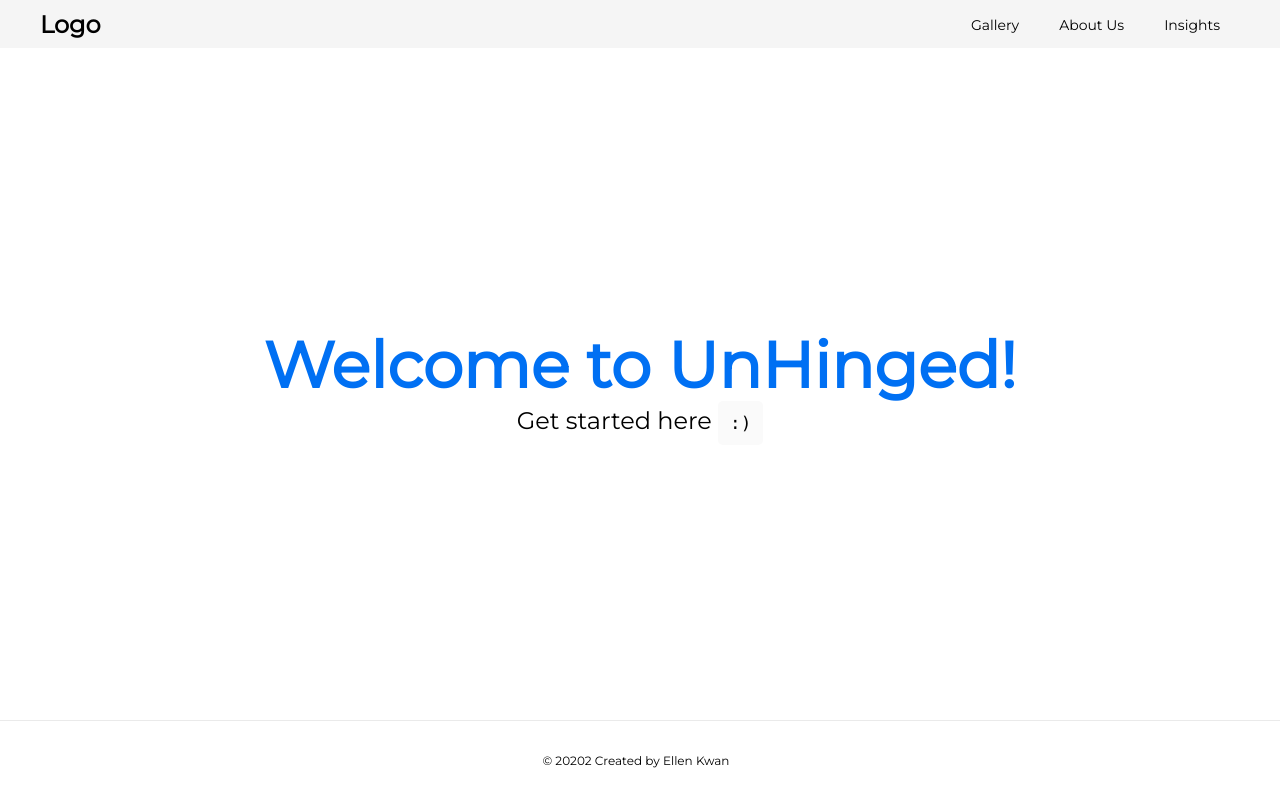
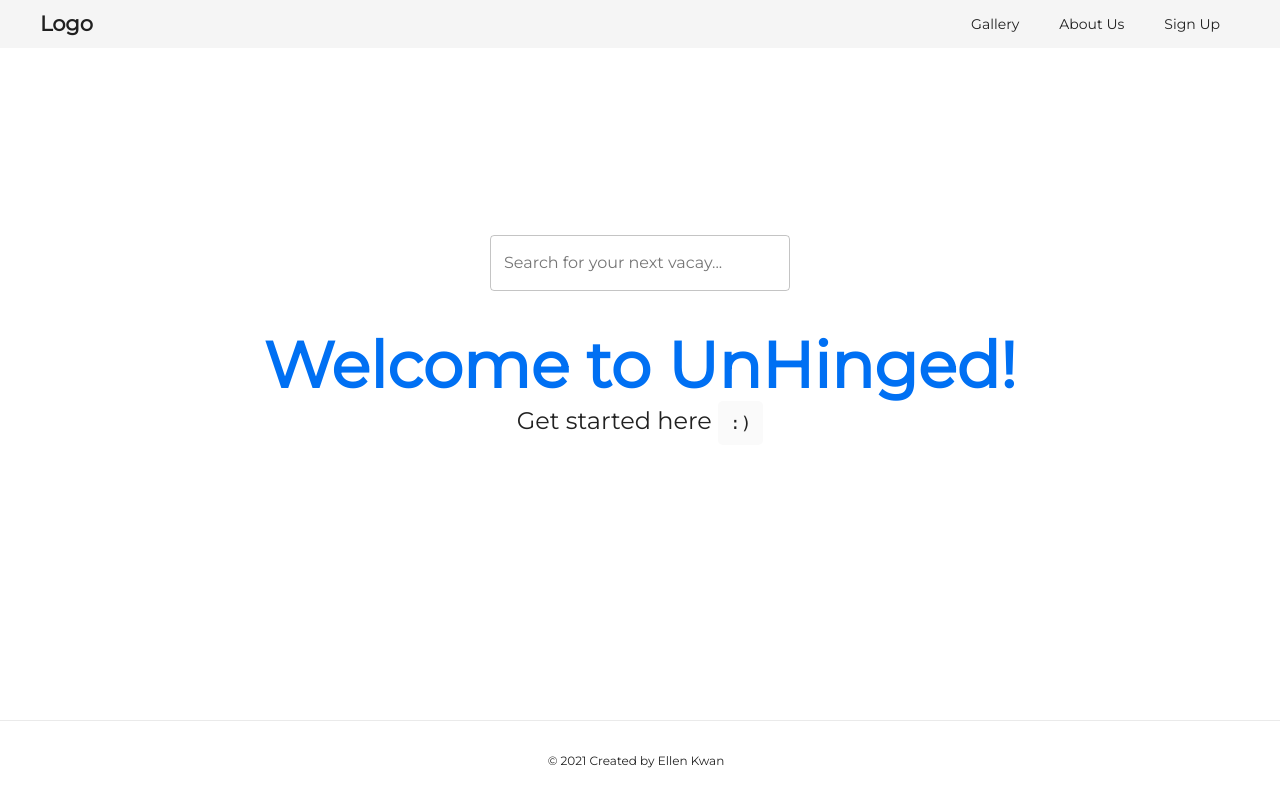
Before and after one commit to ellie1226/lyrixify, a Next.js app: page / in a window 1280 px wide. Built offline with nearby package versions, Linux system fonts and the light colour scheme.

Commit message:
save if needed later

```diff
--- a/package.json
+++ b/package.json
@@ -10,6 +10,9 @@
   },
   "dependencies": {
     "@apollo/client": "^3.3.21",
+    "@material-ui/core": "^4.12.3",
+    "@material-ui/icons": "^4.11.2",
+    "@material-ui/lab": "*",
     "graphql": "^15.5.1",
     "next": "11.0.1",
     "react": "17.0.2",
--- a/pages/NavBar.jsx
+++ b/pages/NavBar.jsx
@@ -11,11 +11,8 @@ export default function NavBar() {
           <ul className="nav-links">
             <li><a href="#">Gallery</a></li>
             <li><a href="#">About Us</a></li>
-            <li><a href="#">Insights</a></li>
+            <li><a href="#">Sign Up</a></li>
           </ul>
-          {/* <a href="#">
-            <button>Contact</button>
-          </a> */}
         </nav>
         <div className="hamburger">
           <div className="line1"></div>
--- /dev/null
+++ b/pages/SearchBar.jsx
@@ -0,0 +1,132 @@
+/* eslint-disable no-use-before-define */
+import React from "react";
+import TextField from "@material-ui/core/TextField";
+import Autocomplete from "@material-ui/lab/Autocomplete";
+
+export default function SearchBar() {
+  return (
+    <div className="search-bar" style={{ width: 300 }}>
+      <Autocomplete
+        id="free-solo"
+        freeSolo
+        options={top100Films.map((option) => option.title)}
+        renderInput={(params) => (
+          <TextField
+          {...params}
+          label="Search for your next vacay..."
+          margin="normal"
+          variant="outlined"
+          />
+        )}
+      />
+    </div>
+  );
+}
+
+// Top 100 films as rated by IMDb users. http://www.imdb.com/chart/top
+const top100Films = [
+  { title: "The Shawshank Redemption", year: 1994 },
+  { title: "The Godfather", year: 1972 },
+  { title: "The Godfather: Part II", year: 1974 },
+  { title: "The Dark Knight", year: 2008 },
+  { title: "12 Angry Men", year: 1957 },
+  { title: "Schindler's List", year: 1993 },
+  { title: "Pulp Fiction", year: 1994 },
+  { title: "The Lord of the Rings: The Return of the King", year: 2003 },
+  { title: "The Good, the Bad and the Ugly", year: 1966 },
+  { title: "Fight Club", year: 1999 },
+  { title: "The Lord of the Rings: The Fellowship of the Ring", year: 2001 },
+  { title: "Star Wars: Episode V - The Empire Strikes Back", year: 1980 },
+  { title: "Forrest Gump", year: 1994 },
+  { title: "Inception", year: 2010 },
+  { title: "The Lord of the Rings: The Two Towers", year: 2002 },
+  { title: "One Flew Over the Cuckoo's Nest", year: 1975 },
+  { title: "Goodfellas", year: 1990 },
+  { title: "The Matrix", year: 1999 },
+  { title: "Seven Samurai", year: 1954 },
+  { title: "Star Wars: Episode IV - A New Hope", year: 1977 },
+  { title: "City of God", year: 2002 },
+  { title: "Se7en", year: 1995 },
+  { title: "The Silence of the Lambs", year: 1991 },
+  { title: "It's a Wonderful Life", year: 1946 },
+  { title: "Life Is Beautiful", year: 1997 },
+  { title: "The Usual Suspects", year: 1995 },
+  { title: "Léon: The Professional", year: 1994 },
+  { title: "Spirited Away", year: 2001 },
+  { title: "Saving Private Ryan", year: 1998 },
+  { title: "Once Upon a Time in the West", year: 1968 },
+  { title: "American History X", year: 1998 },
+  { title: "Interstellar", year: 2014 },
+  { title: "Casablanca", year: 1942 },
+  { title: "City Lights", year: 1931 },
+  { title: "Psycho", year: 1960 },
+  { title: "The Green Mile", year: 1999 },
+  { title: "The Intouchables", year: 2011 },
+  { title: "Modern Times", year: 1936 },
+  { title: "Raiders of the Lost Ark", year: 1981 },
+  { title: "Rear Window", year: 1954 },
+  { title: "The Pianist", year: 2002 },
+  { title: "The Departed", year: 2006 },
+  { title: "Terminator 2: Judgment Day", year: 1991 },
+  { title: "Back to the Future", year: 1985 },
+  { title: "Whiplash", year: 2014 },
+  { title: "Gladiator", year: 2000 },
+  { title: "Memento", year: 2000 },
+  { title: "The Prestige", year: 2006 },
+  { title: "The Lion King", year: 1994 },
+  { title: "Apocalypse Now", year: 1979 },
+  { title: "Alien", year: 1979 },
+  { title: "Sunset Boulevard", year: 1950 },
+  {
+    title:
+      "Dr. Strangelove or: How I Learned to Stop Worrying and Love the Bomb",
+    year: 1964,
+  },
+  { title: "The Great Dictator", year: 1940 },
+  { title: "Cinema Paradiso", year: 1988 },
+  { title: "The Lives of Others", year: 2006 },
+  { title: "Grave of the Fireflies", year: 1988 },
+  { title: "Paths of Glory", year: 1957 },
+  { title: "Django Unchained", year: 2012 },
+  { title: "The Shining", year: 1980 },
+  { title: "WALL·E", year: 2008 },
+  { title: "American Beauty", year: 1999 },
+  { title: "The Dark Knight Rises", year: 2012 },
+  { title: "Princess Mononoke", year: 1997 },
+  { title: "Aliens", year: 1986 },
+  { title: "Oldboy", year: 2003 },
+  { title: "Once Upon a Time in America", year: 1984 },
+  { title: "Witness for the Prosecution", year: 1957 },
+  { title: "Das Boot", year: 1981 },
+  { title: "Citizen Kane", year: 1941 },
+  { title: "North by Northwest", year: 1959 },
+  { title: "Vertigo", year: 1958 },
+  { title: "Star Wars: Episode VI - Return of the Jedi", year: 1983 },
+  { title: "Reservoir Dogs", year: 1992 },
+  { title: "Braveheart", year: 1995 },
+  { title: "M", year: 1931 },
+  { title: "Requiem for a Dream", year: 2000 },
+  { title: "Amélie", year: 2001 },
+  { title: "A Clockwork Orange", year: 1971 },
+  { title: "Like Stars on Earth", year: 2007 },
+  { title: "Taxi Driver", year: 1976 },
+  { title: "Lawrence of Arabia", year: 1962 },
+  { title: "Double Indemnity", year: 1944 },
+  { title: "Eternal Sunshine of the Spotless Mind", year: 2004 },
+  { title: "Amadeus", year: 1984 },
+  { title: "To Kill a Mockingbird", year: 1962 },
+  { title: "Toy Story 3", year: 2010 },
+  { title: "Logan", year: 2017 },
+  { title: "Full Metal Jacket", year: 1987 },
+  { title: "Dangal", year: 2016 },
+  { title: "The Sting", year: 1973 },
+  { title: "2001: A Space Odyssey", year: 1968 },
+  { title: "Singin' in the Rain", year: 1952 },
+  { title: "Toy Story", year: 1995 },
+  { title: "Bicycle Thieves", year: 1948 },
+  { title: "The Kid", year: 1921 },
+  { title: "Inglourious Basterds", year: 2009 },
+  { title: "Snatch", year: 2000 },
+  { title: "3 Idiots", year: 2009 },
+  { title: "Monty Python and the Holy Grail", year: 1975 },
+];
--- a/pages/_app.js
+++ b/pages/_app.js
@@ -1,7 +1,29 @@
+import React from "react"
+import { ThemeProvider } from '@material-ui/core/styles';
+import CssBaseline from '@material-ui/core/CssBaseline';
+import theme from '../src/theme';
 import '../styles/globals.css'
 
 function MyApp({ Component, pageProps }) {
-  return <Component {...pageProps} />
+
+    React.useEffect(() => {
+    // Remove the server-side injected CSS.
+    const jssStyles = document.querySelector('#jss-server-side');
+    if (jssStyles) {
+      jssStyles.parentElement.removeChild(jssStyles);
+    }
+  }, []);
+
+  return (
+    <React.Fragment>
+      <ThemeProvider theme={theme}>
+        {/* CssBaseline kickstart an elegant, consistent, and simple baseline to build upon. */}
+        <CssBaseline />
+        <Component {...pageProps} />
+      </ThemeProvider>
+    </React.Fragment>
+
+  )
 }
 
 export default MyApp
--- /dev/null
+++ b/pages/_document.js
@@ -0,0 +1,41 @@
+/* eslint-disable react/jsx-filename-extension */
+import React from 'react';
+import Document, {
+  Html, Main, NextScript, Head
+} from 'next/document';
+import { ServerStyleSheets } from '@material-ui/core/styles';
+
+export default class MyDocument extends Document {
+  render() {
+    return (
+      <Html lang="en">
+        <body>
+          <Head />
+          <Main />
+          <NextScript />
+        </body>
+      </Html>
+    );
+  }
+}
+
+// `getInitialProps` belongs to `_document` (instead of `_app`),
+// it's compatible with server-side generation (SSG).
+MyDocument.getInitialProps = async (ctx) => {
+
+  // Render app and page and get the context of the page with collected side effects.
+  const sheets = new ServerStyleSheets();
+  const originalRenderPage = ctx.renderPage;
+
+  ctx.renderPage = () => originalRenderPage({
+    enhanceApp: (App) => (props) => sheets.collect(<App {...props} />),
+  });
+
+  const initialProps = await Document.getInitialProps(ctx);
+
+  return {
+    ...initialProps,
+    // Styles fragment is rendered after the app and page rendering finish.
+    styles: [...React.Children.toArray(initialProps.styles), sheets.getStyleElement()],
+  };
+};
--- a/pages/index.jsx
+++ b/pages/index.jsx
@@ -1,7 +1,7 @@
 import Head from "next/head";
-import Image from "next/image";
 import styles from "../styles/Home.module.css";
 import NavBar from "./NavBar";
+import SearchBar from "./SearchBar";
 
 export default function Home() {
   return (
@@ -14,6 +14,7 @@ export default function Home() {
         </Head>
         <NavBar />
         <main className={styles.main}>
+          <SearchBar />
           <h1 className={styles.title}>
             <a>Welcome to UnHinged!</a>
           </h1>
@@ -30,7 +31,7 @@ export default function Home() {
             target="_blank"
             rel="noopener noreferrer"
           >
-            © 20202 Created by Ellen Kwan
+            © 2021 Created by Ellen Kwan
             <span className={styles.logo}>
             </span>
           </a>
--- a/pages/indexRef.jsx
+++ b/pages/indexRef.jsx
@@ -2,6 +2,7 @@ import Head from "next/head";
 import Image from "next/image";
 import styles from "../styles/Home.module.css";
 import NavBar from "./NavBar";
+import SearchBar from "./SearchBar";
 
 export default function Home() {
   return (
@@ -14,6 +15,8 @@ export default function Home() {
         </Head>
         <NavBar />
         <main className={styles.main}>
+          <SearchBar />
+
           <h1 className={styles.title}>
             Welcome to <a href="https://nextjs.org">Next.js!</a>
           </h1>
--- /dev/null
+++ b/src/theme.jsx
@@ -0,0 +1,42 @@
+import { createTheme } from '@material-ui/core/styles';
+import { red } from '@material-ui/core/colors';
+
+// Create a theme instance.
+const theme = createTheme({
+  palette: {
+    primary: {
+      main: '#0070f3',
+    },
+    secondary: {
+      main: '#556cd6',
+    },
+    error: {
+      main: red.A400,
+    },
+    background: {
+      default: '#fff',
+    },
+  },
+  overrides: {
+    Autocomplete: {
+      size: 'small',
+    }
+  },
+  typography: {
+    fontFamily: [
+      'Montserrat',
+      '-apple-system',
+      'BlinkMacSystemFont',
+      '"Segoe UI"',
+      'Roboto',
+      '"Helvetica Neue"',
+      'Arial',
+      'sans-serif',
+      '"Apple Color Emoji"',
+      '"Segoe UI Emoji"',
+      '"Segoe UI Symbol"',
+    ].join(','),
+  },
+});
+
+export default theme;
--- a/styles/globals.css
+++ b/styles/globals.css
@@ -1,7 +1,7 @@
 @import url('https://fonts.googleapis.com/css2?family=Montserrat&display=swap');
 
 :root {
-  --main-color: white;
+  --main-color: #0070f3;
 }
 
 html,
@@ -58,7 +58,7 @@ header {
 }
 
 .nav-links li:hover {
-  color: #FACD3D;
+  color: var(--main-color);
 }
 
 /* .nav-menu button {
@@ -91,12 +91,27 @@ header {
 }
 
 .hamburger div{
-  width: 25px;
-  height: 3px;
+  width: 23px;
+  height: 2px;
   background-color: black;
   margin: 5px;
+  margin-right: 40px;
 }
 
+.hamburger :nth-child(2){
+  width: 15px;
+  align-self: right;
+}
+
+
+/*-----Main Page-----*/
+.search-bar {
+  margin-top: -200px;
+  margin-bottom: 50px;
+  position: absolute;
+}
+
+/*-----Media Screens-----*/
 @media screen and (max-width: 1024px) {
   .nav-links li {
     margin: 0 12px;
@@ -107,9 +122,22 @@ header {
   .nav-links {
     position: absolute;
     top: 6vh;
-    margin: 10px;
+    right: -40px;
+    width: 30%;
+    padding-top: 30px;
+    padding-left: 5px;
+    flex-direction: column;
+    background-color: rgb(231, 228, 228, 0.5);
+    height: 100vh;
+    align-items: center;
+  }
+  .nav-links li{
+    margin: 30px;
   }
   /* body {
     display: none;
   } */
+  .hamburger {
+    display:block;
+  }
 }
```
Also changed, not shown: 1 other file (tests, documents, lock files or other folders).
